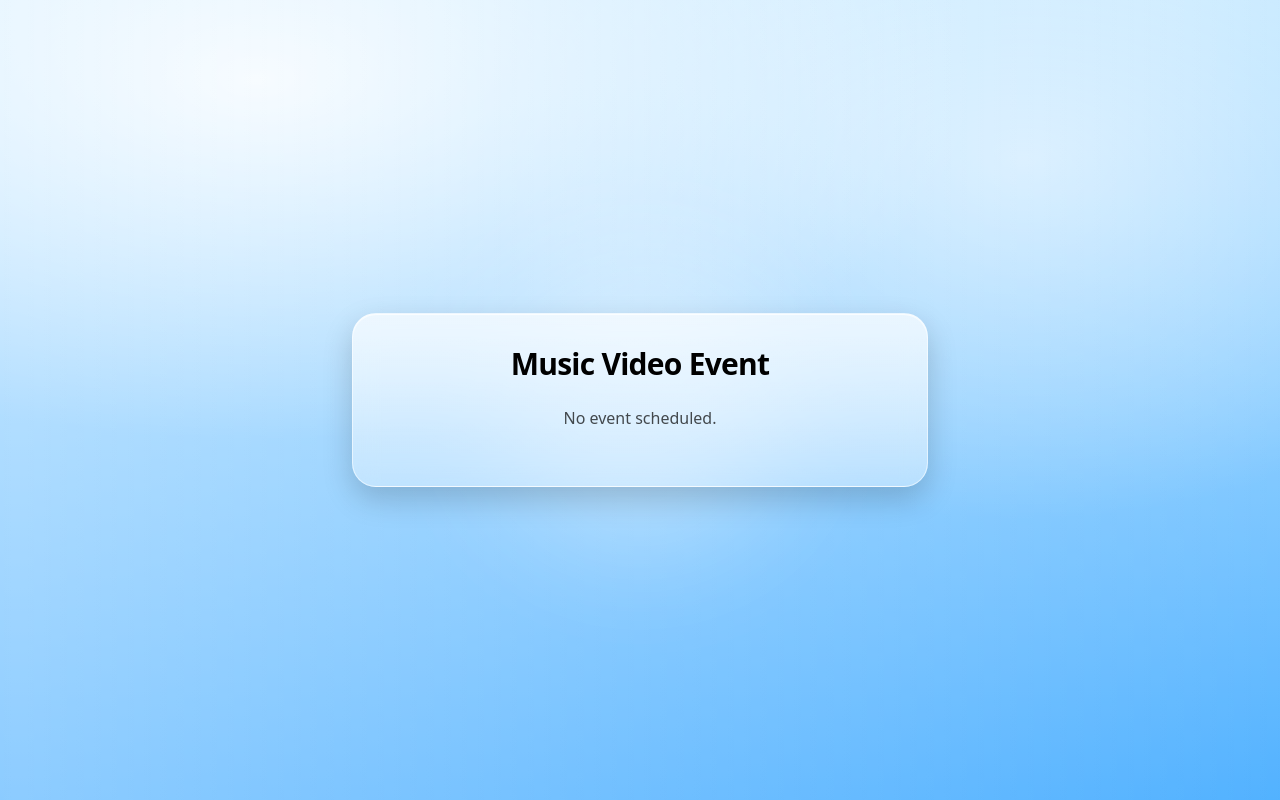
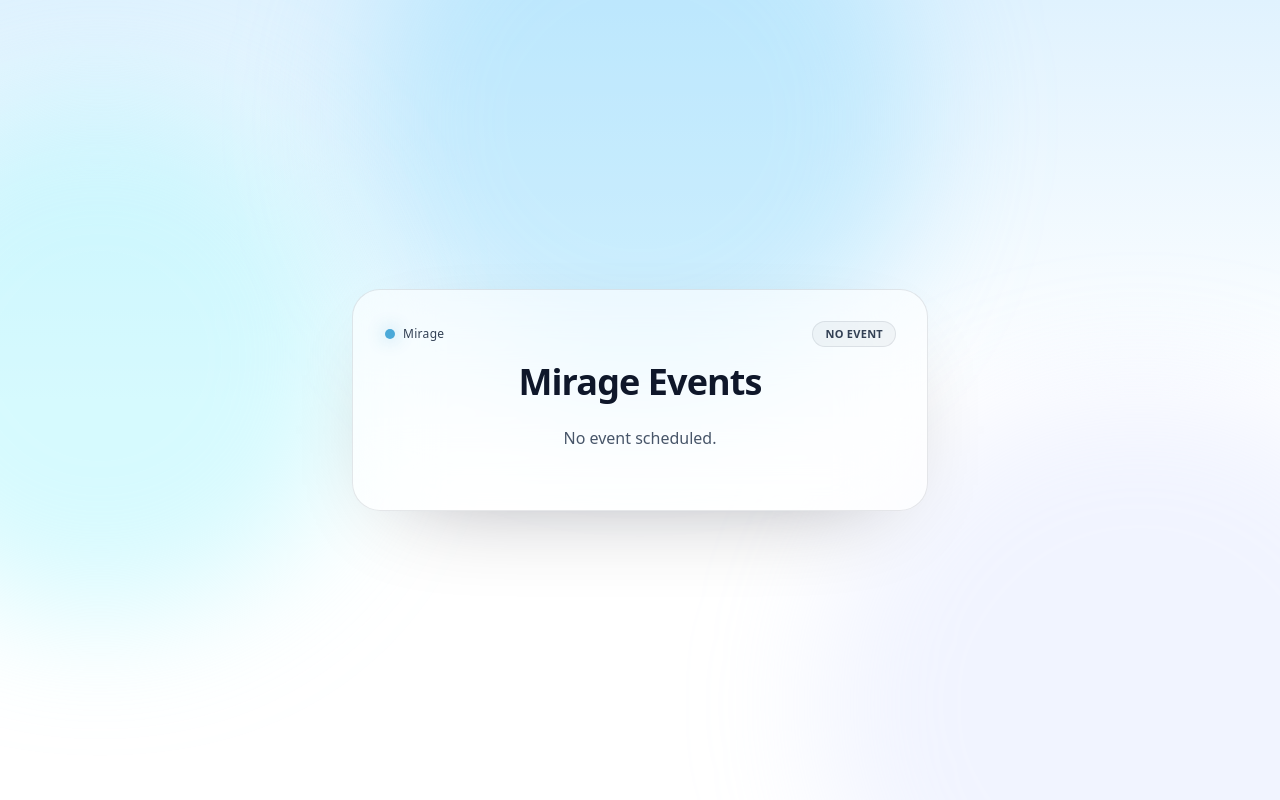
Before and after one commit to renzu56/mirage, a Next.js app: page / in a window 1280 px wide. Built offline with nearby package versions, Linux system fonts and the light colour scheme; no server answers; the database is empty.

Commit message:
Fix Netlify build: run tsc via node

```diff
--- a/app/page.tsx
+++ b/app/page.tsx
@@ -1,32 +1,58 @@
-// Root landing page for the AeroStage application. This page displays the
-// current event status (live, upcoming, or none) with a modern, mobile‑friendly
-// design. It fetches event information on the server and uses a client
-// component for the real‑time countdown. All text is in English and the
-// layout adapts gracefully on mobile screens.
-
+// app/page.tsx
 import Link from "next/link";
 import { getEventStatus } from "@/lib/event";
 import CountdownCard from "@/components/CountdownCard";
+
 export const dynamic = "force-dynamic";
 export const revalidate = 0;
-
 
 export default async function HomePage() {
   const { live, next, submissionsOpen } = await getEventStatus();
 
+  const status = live ? "LIVE" : next ? "UPCOMING" : "NO EVENT";
+  const statusStyles =
+    status === "LIVE"
+      ? "bg-emerald-600/10 text-emerald-800 ring-emerald-600/20"
+      : status === "UPCOMING"
+      ? "bg-sky-600/10 text-sky-800 ring-sky-600/20"
+      : "bg-slate-600/5 text-slate-700 ring-slate-700/15";
+
   return (
-    <main className="relative flex items-center justify-center min-h-[100svh] w-full p-6">
-      {/* Blurred orb background */}
-      <div className="absolute inset-0 pointer-events-none opacity-35">
-        <div className="absolute left-1/2 top-1/2 h-72 w-72 -translate-x-1/2 -translate-y-1/2 rounded-full blur-3xl bg-white" />
+    <main className="relative min-h-[100svh] w-full overflow-hidden px-5 py-10 flex items-center justify-center bg-gradient-to-b from-sky-100 via-white to-white">
+      {/* soft sky orbs */}
+      <div className="pointer-events-none absolute inset-0">
+        <div className="absolute -top-40 left-1/2 h-[560px] w-[560px] -translate-x-1/2 rounded-full bg-sky-300/35 blur-3xl" />
+        <div className="absolute top-24 -left-40 h-[520px] w-[520px] rounded-full bg-cyan-200/45 blur-3xl" />
+        <div className="absolute -bottom-56 right-[-180px] h-[640px] w-[640px] rounded-full bg-indigo-200/25 blur-3xl" />
       </div>
+
       <div className="relative w-full max-w-xl">
-        <div className="aero-glass rounded-3xl p-6 md:p-8 flex flex-col items-center text-center w-full">
-          {/* Title */}
-          <h1 className="text-2xl md:text-3xl font-semibold tracking-tight text-black">
-            Music Video Event
+        <div className="rounded-[28px] border border-slate-900/10 bg-white/60 p-6 md:p-8 backdrop-blur-2xl shadow-[0_30px_100px_-55px_rgba(2,6,23,0.45)]">
+          {/* top row */}
+          <div className="flex items-center justify-between gap-3">
+            <div className="inline-flex items-center gap-2">
+              <span className="h-2.5 w-2.5 rounded-full bg-sky-600/70 shadow-[0_0_18px_rgba(2,132,199,0.45)]" />
+              <span className="text-xs font-medium tracking-wide text-slate-700">
+                Mirage
+              </span>
+            </div>
+
+            <span
+              className={[
+                "inline-flex items-center rounded-full px-3 py-1 text-[11px] font-semibold tracking-wide ring-1",
+                statusStyles,
+              ].join(" ")}
+            >
+              {status}
+            </span>
+          </div>
+
+          {/* title */}
+          <h1 className="mt-4 text-center text-3xl md:text-4xl font-semibold tracking-tight text-slate-900">
+            Mirage Events
           </h1>
-          {/* Event status and countdown */}
+
+          {/* event status + countdown */}
           {live ? (
             <div className="w-full mt-6">
               <CountdownCard title={`Now Live: ${live.title}`} targetISO={live.ends_at} />
@@ -36,26 +62,35 @@ export default async function HomePage() {
               <CountdownCard title={`Next Event: ${next.title}`} targetISO={next.starts_at} />
             </div>
           ) : (
-            <p className="mt-6 text-sm md:text-base text-black/70">
+            <p className="mt-6 text-center text-sm md:text-base text-slate-600">
               No event scheduled.
             </p>
           )}
-          {/* Call-to-action buttons */}
-          <div className="mt-6 flex gap-2 flex-wrap justify-center">
+
+          {/* CTA buttons (swapped order + swapped styles) */}
+          <div className="mt-7 flex flex-wrap justify-center gap-2">
+            {live && (
+              <Link
+                href="/event"
+                className="inline-flex items-center justify-center rounded-2xl px-4 py-3 text-sm font-semibold
+                           bg-gradient-to-r from-sky-500 to-cyan-400 text-white
+                           shadow-[0_18px_60px_-35px_rgba(14,165,233,0.55)]
+                           transition hover:translate-y-[-1px] hover:shadow-[0_22px_70px_-38px_rgba(14,165,233,0.65)]
+                           focus:outline-none focus:ring-2 focus:ring-sky-500/40"
+              >
+                Watch Now
+              </Link>
+            )}
+
             {submissionsOpen && (
               <Link
                 href="/submit"
-                className="aero-btn rounded-2xl px-4 py-3 text-sm font-semibold"
+                className="inline-flex items-center justify-center rounded-2xl px-4 py-3 text-sm font-semibold
+                           border border-slate-900/10 bg-white/70 text-slate-900
+                           backdrop-blur-xl transition hover:bg-white hover:translate-y-[-1px]
+                           focus:outline-none focus:ring-2 focus:ring-sky-500/35"
               >
                 Redeem Code &amp; Post
-              </Link>
-            )}
-            {live && (
-              <Link
-                href="/event"
-                className="aero-btn rounded-2xl px-4 py-3 text-sm font-semibold"
-              >
-                Watch Now
               </Link>
             )}
           </div>
--- a/components/CountdownCardClient.tsx
+++ b/components/CountdownCardClient.tsx
@@ -45,10 +45,10 @@ export function CountdownCardClient({ targetIso }: { targetIso: string }) {
   return (
     <div className="w-full flex items-center justify-center">
       <div className="flex gap-2">
-        <Box label="Tage" value={parts?.days ?? 0} />
-        <Box label="Std" value={parts?.hours ?? 0} />
+        <Box label="Days" value={parts?.days ?? 0} />
+        <Box label="Hours" value={parts?.hours ?? 0} />
         <Box label="Min" value={parts?.minutes ?? 0} />
-        <Box label="Sek" value={parts?.seconds ?? 0} />
+        <Box label="Sec" value={parts?.seconds ?? 0} />
       </div>
     </div>
   );
--- a/components/VideoFeedClient.tsx
+++ b/components/VideoFeedClient.tsx
@@ -29,15 +29,14 @@ function initLikeState(videos: FeedVideo[]): LikeState {
   return s;
 }
 
-// Static Frutiger-Aero-ish blue background (no animation).
-// Kept as inline style so it’s guaranteed to be static and not depend on Tailwind config.
+// Static sky-aero background layer (NO background-attachment: fixed -> prevents flicker on mobile)
 const AERO_BG: React.CSSProperties = {
   backgroundImage:
-    "radial-gradient(1200px 800px at 20% 15%, rgba(255,255,255,0.55), rgba(255,255,255,0) 55%)," +
-    "radial-gradient(900px 700px at 80% 25%, rgba(173,216,255,0.55), rgba(173,216,255,0) 60%)," +
-    "radial-gradient(1000px 900px at 50% 90%, rgba(0,140,255,0.35), rgba(0,140,255,0) 65%)," +
-    "linear-gradient(180deg, #bfe6ff 0%, #5bb7ff 45%, #1176d6 100%)",
-  backgroundAttachment: "fixed",
+    "radial-gradient(1100px 800px at 18% 12%, rgba(255,255,255,0.18), rgba(255,255,255,0) 62%)," +
+    "radial-gradient(950px 720px at 82% 20%, rgba(125,211,252,0.30), rgba(125,211,252,0) 62%)," +
+    "radial-gradient(1200px 900px at 50% 92%, rgba(37,99,235,0.18), rgba(37,99,235,0) 66%)," +
+    "linear-gradient(180deg, #a8dcff 0%, #79c6ff 48%, #4aa3ee 100%)",
+  backgroundColor: "#7fc6ff",
 };
 
 function IntroSlide() {
@@ -47,9 +46,7 @@ function IntroSlide() {
         <div className="text-white text-xl font-semibold drop-shadow">
           Scroll to view videos
         </div>
-        <div className="mt-2 text-white/80 text-sm drop-shadow">
-          Swipe to start watching.
-        </div>
+        <div className="mt-2 text-white/80 text-sm drop-shadow">Swipe to start watching.</div>
         <div className="mt-6 flex items-center justify-center">
           <div className="h-10 w-10 rounded-full border-2 border-white/50 border-t-transparent animate-spin" />
         </div>
@@ -139,13 +136,14 @@ export function VideoFeedClient({ eventId, videos }: Props) {
     [eventId]
   );
 
+  // Consistent background even when empty
   if (!videos.length) {
     return (
-      <div
-        className="w-full h-[100dvh] flex items-center justify-center text-sm text-white/90"
-        style={AERO_BG}
-      >
+      <div className="relative h-[100svh] w-full overflow-hidden">
+        <div className="pointer-events-none absolute inset-0" style={AERO_BG} />
+        <div className="relative w-full h-full flex items-center justify-center text-sm text-white/90">
           No videos
+        </div>
       </div>
     );
   }
@@ -153,18 +151,25 @@ export function VideoFeedClient({ eventId, videos }: Props) {
   const totalSlides = videos.length + 1;
 
   return (
+    <div className="relative h-[100svh] w-full overflow-hidden">
+      {/* Background layer (does NOT scroll -> smooth, no flicker) */}
+      <div className="pointer-events-none absolute inset-0" style={AERO_BG} />
+
+      {/* Scroll layer */}
       <div
         ref={containerRef}
-      className="relative h-[100dvh] w-full overflow-y-auto snap-y snap-mandatory"
+        className="relative h-full w-full overflow-y-auto snap-y snap-mandatory"
         style={{
-        ...AERO_BG,
           overscrollBehavior: "contain",
           WebkitOverflowScrolling: "touch",
           scrollbarWidth: "none",
         }}
       >
         {/* Intro */}
-      <div data-index={0} className="h-[100dvh] w-full snap-start flex items-center justify-center">
+        <div
+          data-index={0}
+          className="h-[100svh] w-full snap-start flex items-center justify-center"
+        >
           <div className="h-[78svh] w-full flex items-center justify-center">
             <VideoFrame>
               <IntroSlide />
@@ -175,7 +180,10 @@ export function VideoFeedClient({ eventId, videos }: Props) {
         {/* Videos */}
         {videos.map((video, idx) => {
           const slideIndex = idx + 1;
-        const likeState = likes[video.id] ?? { count: Number(video.likeCount ?? 0), liked: false };
+          const likeState = likes[video.id] ?? {
+            count: Number(video.likeCount ?? 0),
+            liked: false,
+          };
           const isActive = currentIndex === slideIndex;
 
           const preloadType: "auto" | "metadata" =
@@ -185,7 +193,7 @@ export function VideoFeedClient({ eventId, videos }: Props) {
             <div
               key={video.id}
               data-index={slideIndex}
-            className="h-[100dvh] w-full snap-start flex items-center justify-center"
+              className="h-[100svh] w-full snap-start flex items-center justify-center"
             >
               <div className="h-[78svh] w-full flex items-center justify-center">
                 <VideoFrame>
@@ -221,6 +229,7 @@ export function VideoFeedClient({ eventId, videos }: Props) {
           }
         `}</style>
       </div>
+    </div>
   );
 }
 
```
Lines whose indentation alone changed are shown as unchanged.
